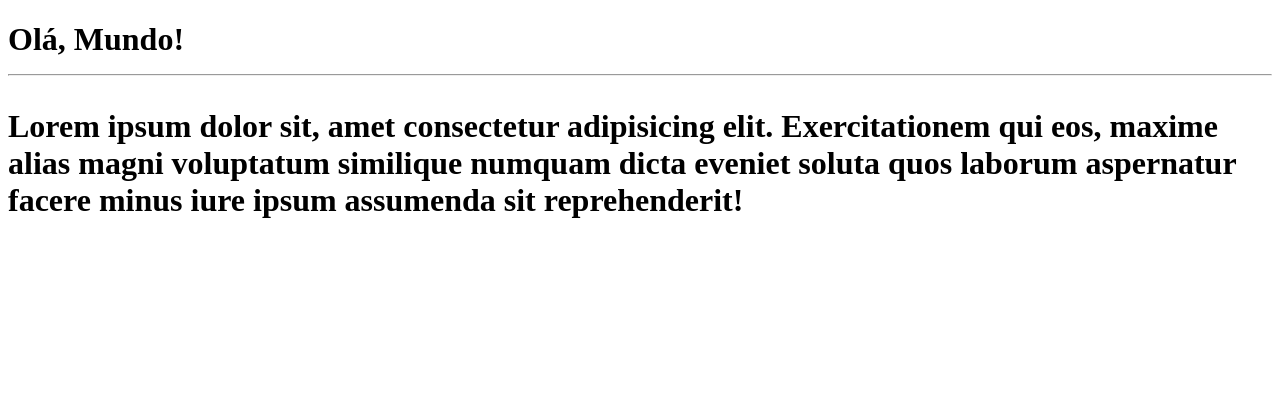
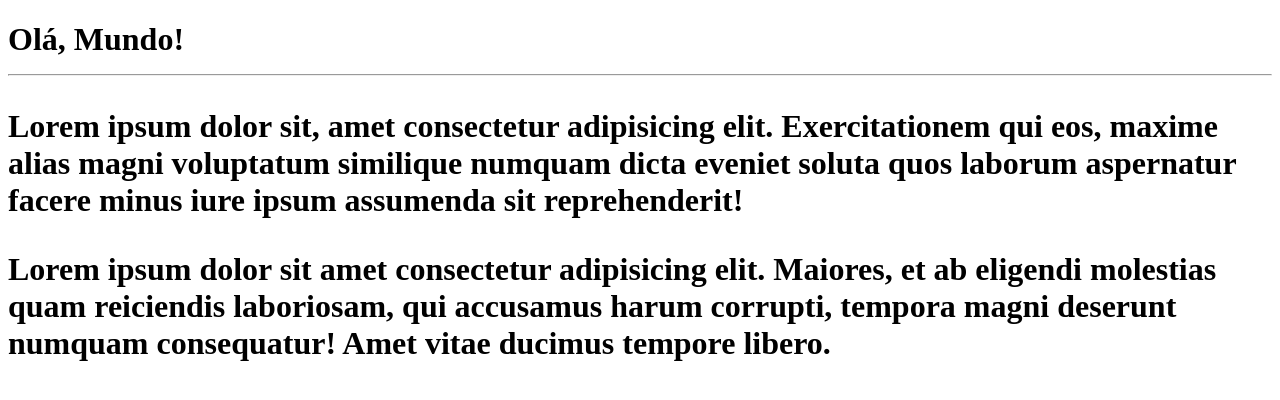
Before and after one commit to AnthonyOliveira5/Ola-Mundo, a plain HTML site: page site-exemplo/index.html in a window 1280 px wide. Drawn offline with Linux system fonts and the light colour scheme.

Commit message:
Adicionei um parágrafo

```diff
--- a/site-exemplo/index.html
+++ b/site-exemplo/index.html
@@ -10,6 +10,7 @@
     <h1>Olá, Mundo!
         <hr>
         <p>Lorem ipsum dolor sit, amet consectetur adipisicing elit. Exercitationem qui eos, maxime alias magni voluptatum similique numquam dicta eveniet soluta quos laborum aspernatur facere minus iure ipsum assumenda sit reprehenderit!</p>
+        <p>Lorem ipsum dolor sit amet consectetur adipisicing elit. Maiores, et ab eligendi molestias quam reiciendis laboriosam, qui accusamus harum corrupti, tempora magni deserunt numquam consequatur! Amet vitae ducimus tempore libero.</p>
     </h1>
 </body>
 </html>
```
